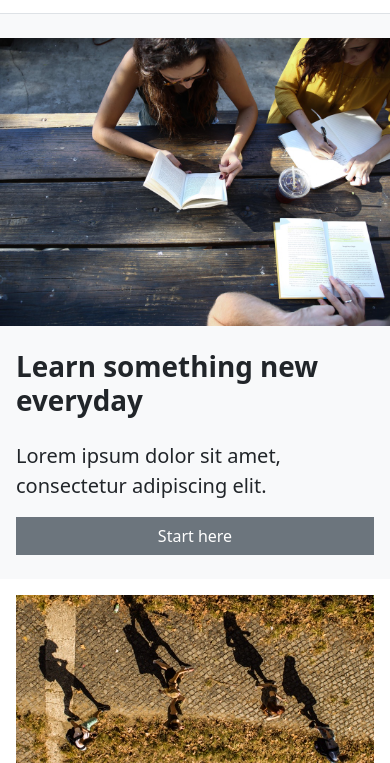
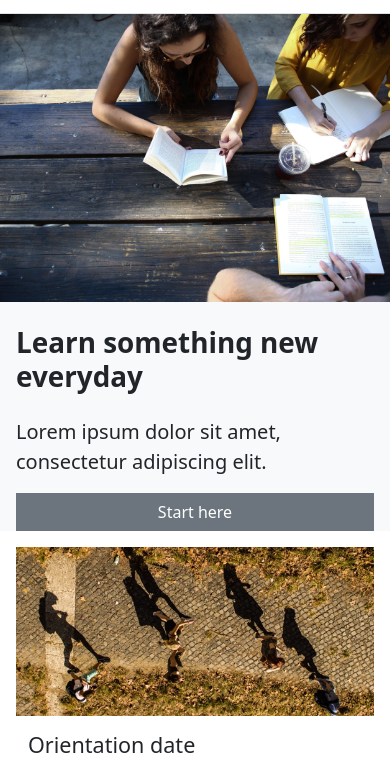
Before and after one commit to lee-kimmixq/web-assessment, a plain HTML site: page index.html in a window 390 px wide. Shown: the part 50-813 px from the top of the page. Drawn offline with nearby package versions, Linux system fonts and the light colour scheme.

Commit message:
removed margin from first section in mobile mode

```diff
--- a/index.html
+++ b/index.html
@@ -113,7 +113,7 @@ Initial Version   Kimmi Lee   June 9, 2022  -->
 
     <main class="text-break" style="padding-top: 64px">
       <!-- First Section : Information -->
-      <div id="information" class="bg-light py-4 px-md-4">
+      <div id="information" class="bg-light py-md-4 px-md-4">
         <div class="row gx-0">
           <div class="col-md-7 p-0 pe-md-4">
             <img
```
